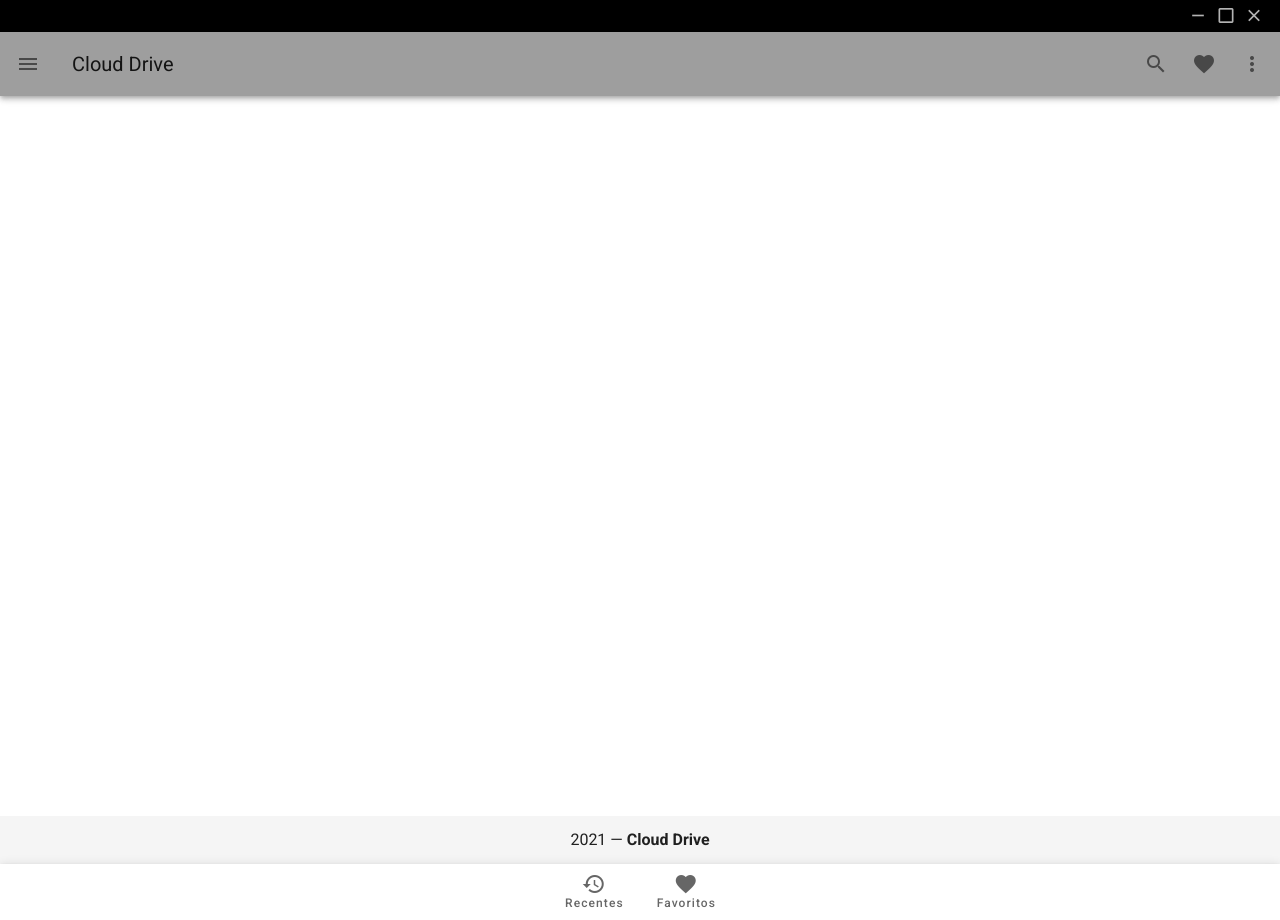
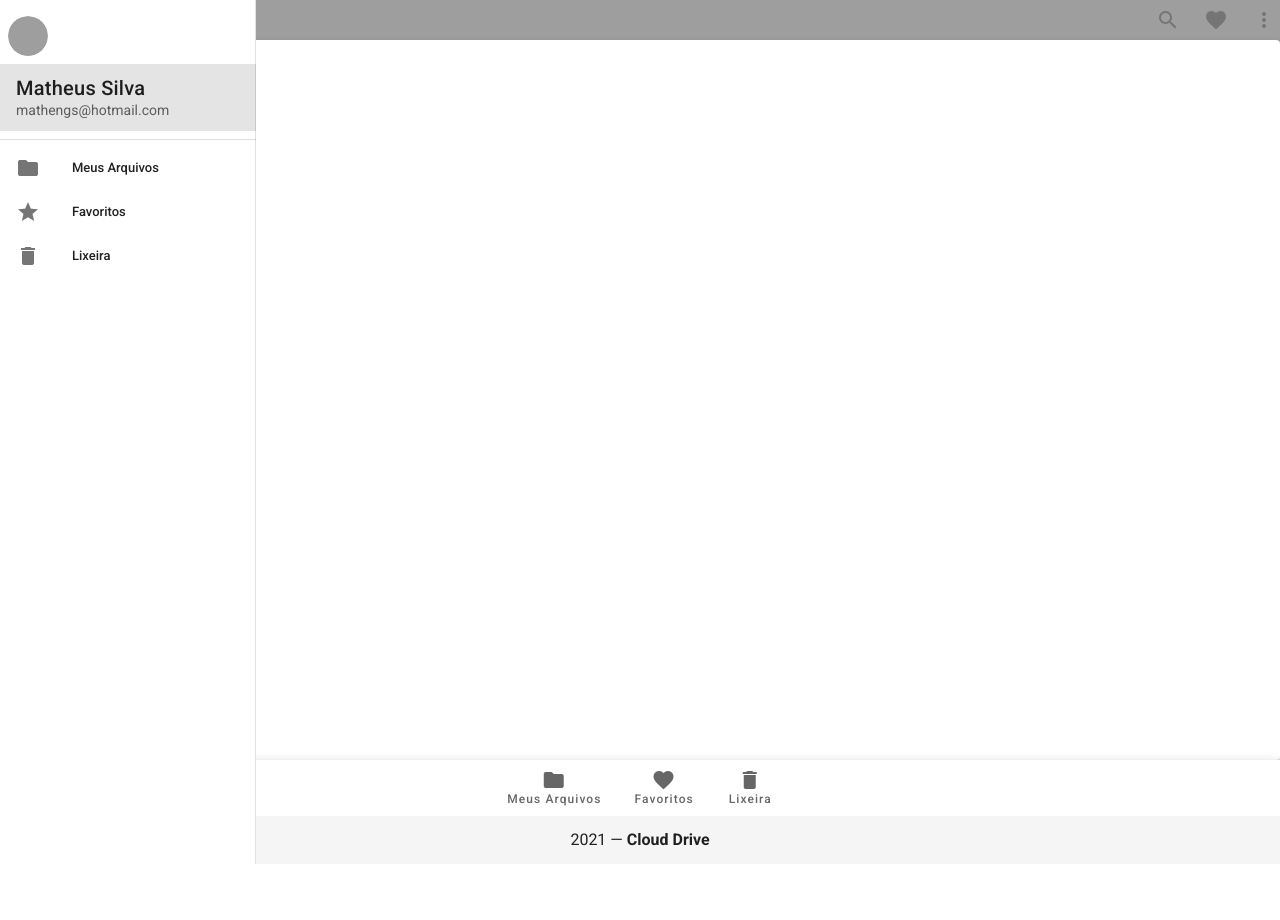
Before and after one commit to Mathenryx/vue-js, a Vue app: page / in a window 1280 px wide. After the commit the page ends 864 px from the top, so only its background shows below. Built offline with nearby package versions, Linux system fonts and the light colour scheme; grey boxes are pictures that could not be loaded.

Commit message:
created base structure

```diff
--- a/src/App.vue
+++ b/src/App.vue
@@ -1,18 +1,36 @@
 <template>
   <v-app>
+
+    <v-row>
+      <AppBar />
+    </v-row>
+    <Drawer />
+
     <v-main>
       <router-view/>
     </v-main>
+
+    <Navigator />
+    <Footer />
+
   </v-app>
 </template>
 
 <script>
+  import Footer from './components/layout/Footer.vue'
+  import AppBar from './components/layout/AppBar.vue'
+  import Drawer from './components/layout/Drawer.vue'
+  import Navigator from './components/layout/Navigator.vue'
 
 export default {
   name: 'App',
 
-  data: () => ({
-    //
-  }),
+  data: () => ({}),
+  components: {
+    AppBar,
+    Footer,
+    Drawer,
+    Navigator
+  },
 };
 </script>
--- a/src/components/Favorites.vue
+++ b/src/components/Favorites.vue
@@ -1,4 +1,5 @@
 <template>
+<v-content></v-content>
 </template>
 
 <script>
--- a/src/components/HelloWorld.vue
+++ b/src/components/HelloWorld.vue
@@ -2,123 +2,7 @@
 <v-card>
   <div class="Drawer">
 
-    <v-system-bar
-      window
-      dark
-    >
-      <v-spacer></v-spacer>
-      <v-icon>mdi-minus</v-icon>
-      <v-icon>mdi-checkbox-blank-outline</v-icon>
-      <v-icon>mdi-close</v-icon>
-    </v-system-bar>
-
-    <v-app-bar
-      color="grey"
-    >
-
-      <v-app-bar-nav-icon @click.stop="drawer = !drawer"></v-app-bar-nav-icon>
-      <v-toolbar-title>Cloud Drive</v-toolbar-title>
-
-      <v-spacer></v-spacer>
-
-      <v-btn icon>
-        <v-icon>mdi-magnify</v-icon>
-      </v-btn>
-
-      <v-btn icon>
-        <v-icon>mdi-heart</v-icon>
-      </v-btn>
-
-      <v-btn icon>
-        <v-icon>mdi-dots-vertical</v-icon>
-      </v-btn>
-    </v-app-bar>
-
-    <v-navigation-drawer
-      v-model="drawer"
-      absolute
-      bottom
-      temporary
-    >
-      <v-list>
-          <v-list-item class="px-2">
-            <v-list-item-avatar>
-              <v-img src="../assets/profile.jpg"></v-img>
-            </v-list-item-avatar>
-          </v-list-item>
-
-          <v-list-item link>
-            <v-list-item-content>
-              <v-list-item-title class="text-h6">
-                Matheus Silva
-              </v-list-item-title>
-              <v-list-item-subtitle>mathengs@hotmail.com</v-list-item-subtitle>
-            </v-list-item-content>
-          </v-list-item>
-        </v-list>
-
-        <v-divider></v-divider>
-
-        <v-list
-          nav
-          dense
-        >
-          <v-list-item link>
-            <v-list-item-icon>
-              <v-icon>mdi-folder</v-icon>
-            </v-list-item-icon>
-            <v-list-item-title>Meus Arquivos</v-list-item-title>
-          </v-list-item>
-          <v-list-item link>
-            <v-list-item-icon>
-              <v-icon>mdi-account-multiple</v-icon>
-            </v-list-item-icon>
-            <v-list-item-title>Compartilhados comigo</v-list-item-title>
-          </v-list-item>
-          <v-list-item link>
-            <v-list-item-icon>
-              <v-icon>mdi-star</v-icon>
-            </v-list-item-icon>
-            <v-list-item-title>Favoritos</v-list-item-title>
-          </v-list-item>
-          <v-list-item link>
-            <v-list-item-icon>
-              <v-icon>mdi-delete</v-icon>
-            </v-list-item-icon>
-            <v-list-item-title>Lixeira</v-list-item-title>
-          </v-list-item>
-        </v-list>
-    </v-navigation-drawer>
-
-    <v-content width="100%">
-      <v-img src="../assets/homepage.jpg"></v-img>
-    </v-content>
-
-    <v-footer padless>
-      <v-col
-        class="text-center"
-        cols="12"
-      >
-        {{ new Date().getFullYear() }} — <strong>Cloud Drive</strong>
-      </v-col>
-    </v-footer>
-
-
-    <v-bottom-navigation
-      v-model="value"
-      :input-value="active"
-      color="indigo"
-    >
-      <v-btn>
-        <span>Recentes</span>
-        <v-icon>mdi-history</v-icon>
-      </v-btn>
-
-      <v-btn>
-        <span>Favoritos</span>
-        <v-icon>mdi-heart</v-icon>
-      </v-btn>
-    </v-bottom-navigation>
+    <v-img src="../assets/homepage.jpg"></v-img>
 
   </div>
 </v-card>
@@ -129,7 +13,6 @@
   export default {
     data () {
       return {
-        drawer: null,
         items: [
           { title: 'Home', icon: 'mdi-view-dashboard' },
           { title: 'About', icon: 'mdi-forum' },
--- /dev/null
+++ b/src/components/layout/AppBar.vue
@@ -0,0 +1,25 @@
+<template>
+  <v-app-bar color="grey">
+    <div style="padding-left:60px">
+      <v-toolbar-title >Cloud Drive</v-toolbar-title>
+    </div>
+    <v-spacer ></v-spacer>
+    <v-btn icon disabled>
+      <v-icon>mdi-magnify</v-icon>
+    </v-btn>
+
+    <v-btn icon disabled>
+      <v-icon>mdi-heart</v-icon>
+    </v-btn>
+
+    <v-btn icon disabled>
+      <v-icon>mdi-dots-vertical</v-icon>
+    </v-btn>
+  </v-app-bar>
+</template>
+
+<script>
+export default {
+  data: () => ({}),
+};
+</script>
--- /dev/null
+++ b/src/components/layout/Drawer.vue
@@ -0,0 +1,58 @@
+<template>
+    <v-navigation-drawer
+      absolute
+      expand-on-hover
+      float-left
+    >
+      <v-list>
+          <v-list-item class="px-2">
+            <v-list-item-avatar>
+              <v-img src="https://randomuser.me/api/portraits/men/29.jpg"></v-img>
+            </v-list-item-avatar>
+          </v-list-item>
+
+          <v-list-item :to="{path: '/'}">
+            <v-list-item-content>
+              <v-list-item-title class="text-h6">
+                Matheus Silva
+              </v-list-item-title>
+              <v-list-item-subtitle>mathengs@hotmail.com</v-list-item-subtitle>
+            </v-list-item-content>
+          </v-list-item>
+        </v-list>
+
+        <v-divider></v-divider>
+
+        <v-list
+          nav
+          dense
+        >
+          <v-list-item :to="{path: '/myFolders'}">
+            <v-list-item-icon>
+              <v-icon>mdi-folder</v-icon>
+            </v-list-item-icon>
+            <v-list-item-title>Meus Arquivos</v-list-item-title>
+          </v-list-item>
+
+          <v-list-item :to="{path: '/favorites'}">
+            <v-list-item-icon>
+              <v-icon>mdi-star</v-icon>
+            </v-list-item-icon>
+            <v-list-item-title>Favoritos</v-list-item-title>
+          </v-list-item>
+
+          <v-list-item :to="{path: '/bin'}">
+            <v-list-item-icon>
+              <v-icon>mdi-delete</v-icon>
+            </v-list-item-icon>
+            <v-list-item-title>Lixeira</v-list-item-title>
+          </v-list-item>
+        </v-list>
+    </v-navigation-drawer>
+</template>
+
+<script>
+export default {
+  data: () => ({}),
+};
+</script>
--- /dev/null
+++ b/src/components/layout/Footer.vue
@@ -0,0 +1,16 @@
+<template>
+     <v-footer padless>
+      <v-col
+        class="text-center"
+        cols="12"
+      >
+        {{ new Date().getFullYear() }} — <strong>Cloud Drive</strong>
+      </v-col>
+    </v-footer>
+</template>
+
+<script>
+export default {
+  data: () => ({}),
+};
+</script>
--- /dev/null
+++ b/src/components/layout/Navigator.vue
@@ -0,0 +1,29 @@
+<template>
+    <v-bottom-navigation
+      v-model="value"
+      :input-value="active"
+      color="indigo"
+    >
+      <v-btn :to="{path: '/myFiles'}">
+        <span>Meus Arquivos</span>
+        <v-icon>mdi-folder</v-icon>
+      </v-btn>
+
+      <v-btn :to="{path: '/favorites'}">
+        <span>Favoritos</span>
+        <v-icon>mdi-heart</v-icon>
+      </v-btn>
+
+      <v-btn :to="{path: '/bin'}">
+        <span>Lixeira</span>
+        <v-icon>mdi-delete</v-icon>
+      </v-btn>
+
+    </v-bottom-navigation>
+</template>
+
+<script>
+export default {
+  data: () => ({}),
+};
+</script>
--- a/src/views/About.vue
+++ /dev/null
@@ -1,5 +0,0 @@
-<template>
-  <div class="about">
-    <h1>This is an about page</h1>
-  </div>
-</template>
--- a/src/views/Bin.vue
+++ b/src/views/Bin.vue
@@ -1,5 +1,5 @@
 <template>
-  <bin />
+
 </template>
 
 <script>
--- a/src/views/Favorites.vue
+++ b/src/views/Favorites.vue
@@ -1,5 +1,5 @@
 <template>
-  <favorites />
+
 </template>
 
 <script>
--- a/src/views/MyFiles.vue
+++ b/src/views/MyFiles.vue
@@ -1,5 +1,5 @@
 <template>
-  <my-files />
+
 </template>
 
 <script>
```
